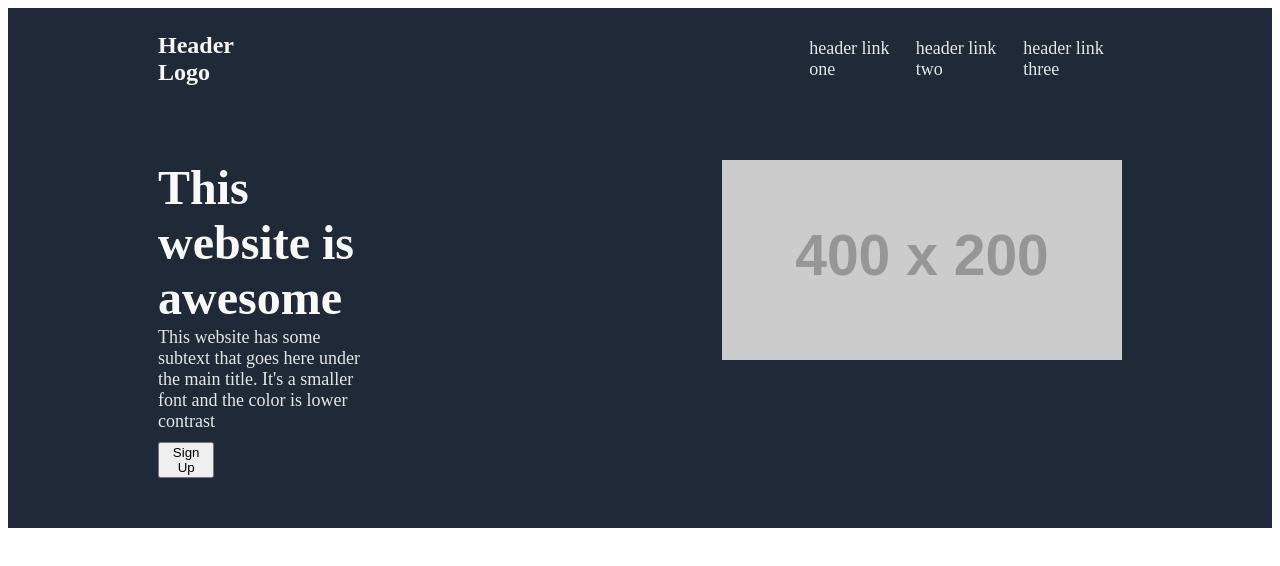
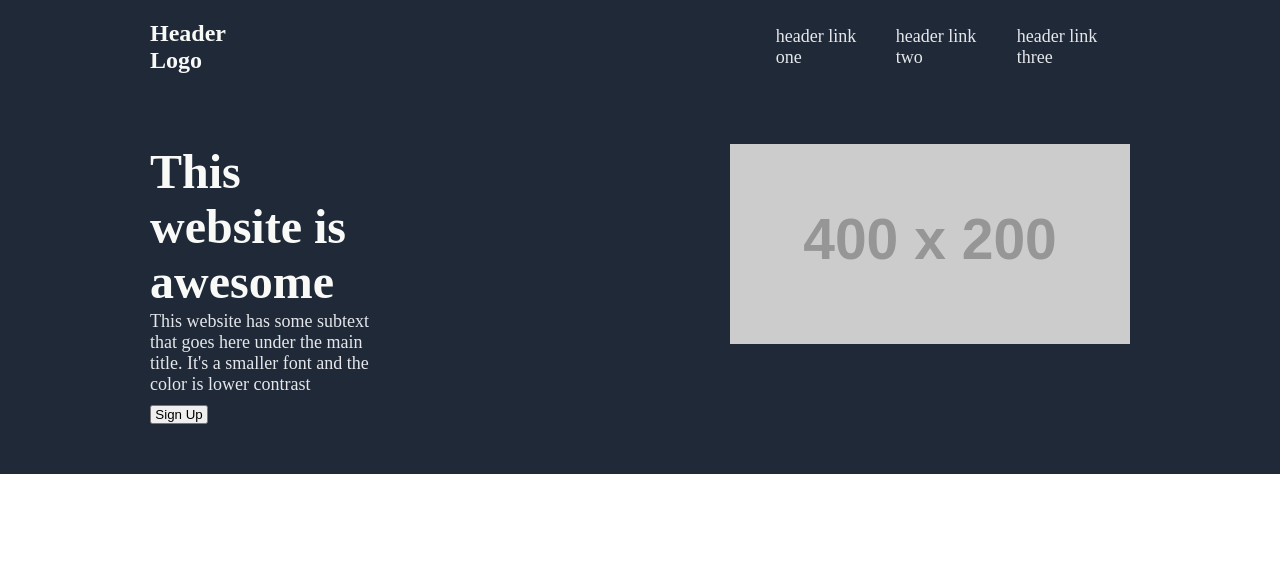
Before and after one commit to ElijahOluwasegun/Odin-Landing-Page-Project, a plain HTML site: page index.html in a window 1280 px wide. Drawn offline with Linux system fonts and the light colour scheme; placeholder pictures from the web are drawn by us.

Commit message:
Removed white-space around header component Put in zero margin and padding properites universally (*)

```diff
--- a/stylesheet.css
+++ b/stylesheet.css
@@ -1,5 +1,7 @@
 * {
     box-sizing: border-box;
+    padding: 0;
+    margin: 0;
 }
 
 .full_head {
@@ -14,7 +16,7 @@
 
 .header {
     display: flex;
-    padding: 0px 150px;
+    padding: 20px 150px;
     gap: 500px;
 }
 
```
